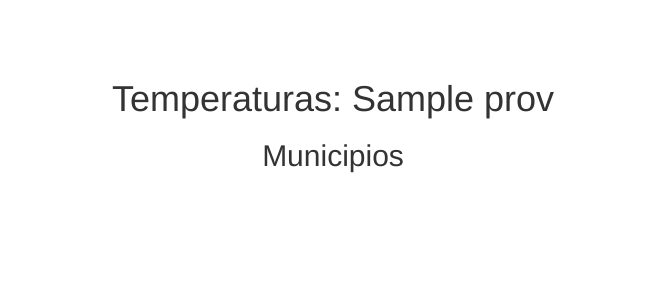
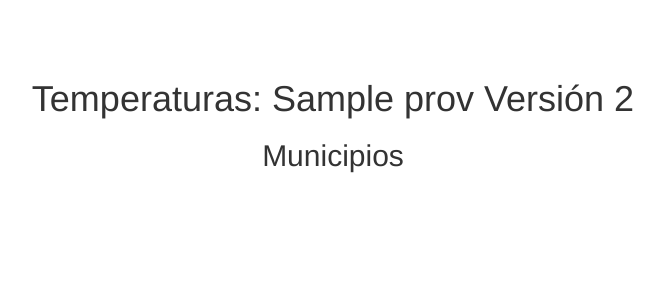
Before and after one commit to josedom24/osv4_python, a Flask app: template app/templates/base.html in a window 1280 px wide. Shown: the part 91-391 px from the top of the page, without its empty margins (307-971 px from the left). Run offline with Flask 2, Linux system fonts and the light colour scheme; the template is opened without the code that fills it: most values are stand-ins (such as "Sample title", 1, 10 or a date in 2020); some libraries are stand-ins or nearby versions.

Commit message:
Versión

```diff
--- a/app/templates/base.html
+++ b/app/templates/base.html
@@ -46,7 +46,7 @@
         <div class="container">
             <div class="row">
                 <div class="col-lg-12">
-                    <h1>Temperaturas: {{prov}}</h1>
+                    <h1>Temperaturas: {{prov}} Versión 2</h1>
                     <h2>Municipios</h2>
                     {% block content %}{% endblock %}
                 </div>
```
